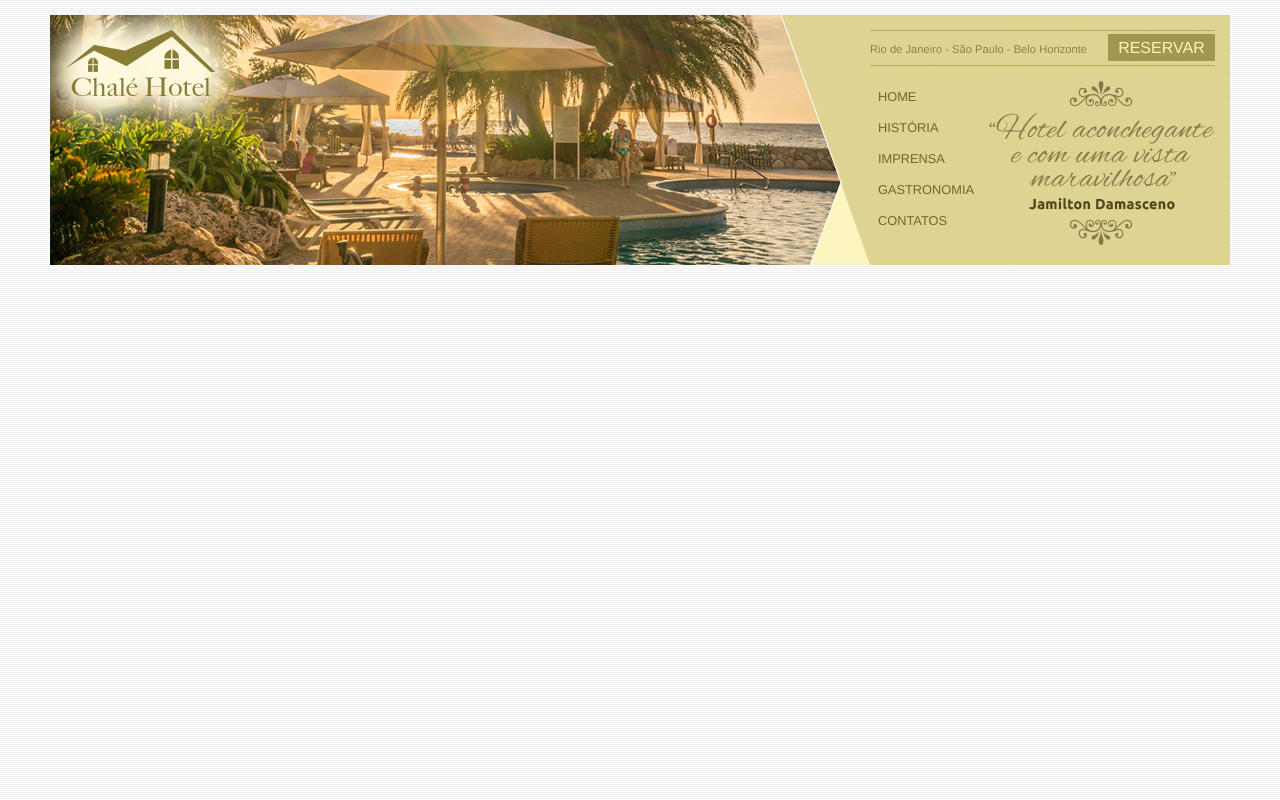
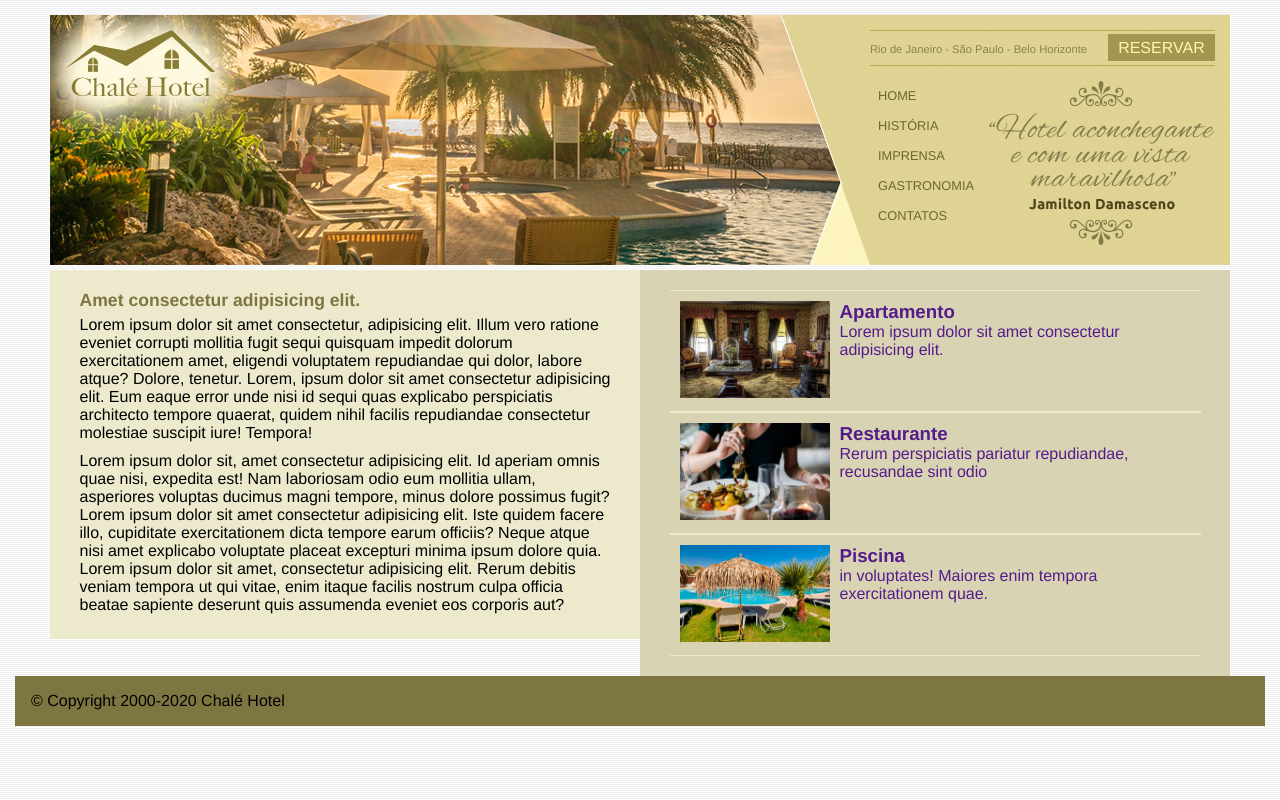
Before and after one commit to GabrielBuerger/Chale-Hotel-project, a plain HTML site: page index.html in a window 1280 px wide. Drawn offline with Linux system fonts and the light colour scheme.

Commit message:
Main content
Status: in progress.

```diff
--- a/index.html
+++ b/index.html
@@ -35,21 +35,29 @@
                 <img src="imagens/depoimento.png" alt="">
             </section>
         </header>
-    </div>
-<!--
         <main>
-        <section></section>
+            <section class="conteudo">
+                <h2>Amet consectetur adipisicing elit.</h2>
+                <p>
+                    Lorem ipsum dolor sit amet consectetur, adipisicing elit. Illum vero ratione eveniet corrupti mollitia fugit sequi quisquam impedit dolorum exercitationem amet, eligendi voluptatem repudiandae qui dolor, labore atque? Dolore, tenetur.
+                    Lorem, ipsum dolor sit amet consectetur adipisicing elit. Eum eaque error unde nisi id sequi quas explicabo perspiciatis architecto tempore quaerat, quidem nihil facilis repudiandae consectetur molestiae suscipit iure! Tempora!
+                </p>
+                <p>
+                    Lorem ipsum dolor sit, amet consectetur adipisicing elit. Id aperiam omnis quae nisi, expedita est! Nam laboriosam odio eum mollitia ullam, asperiores voluptas ducimus magni tempore, minus dolore possimus fugit?
+                    Lorem ipsum dolor sit amet consectetur adipisicing elit. Iste quidem facere illo, cupiditate exercitationem dicta tempore earum officiis? Neque atque nisi amet explicabo voluptate placeat excepturi minima ipsum dolore quia.
+                    Lorem ipsum dolor sit amet, consectetur adipisicing elit. Rerum debitis veniam tempora ut qui vitae, enim itaque facilis nostrum culpa officia beatae sapiente deserunt quis assumenda eveniet eos corporis aut?
+                </p>
+            </section>
         </main>
         <aside>
-        <section>
+            <section class="conteudo">
                 <ul id="beneficios">
                     <li>
                         <a href="">
                             <img src="imagens/apartamento.jpg" alt="Apartamento">
                             <h3>Apartamento</h3>
-                        <p>Lorem ipsum dolor sit amet consectetur adipisicing elit.
-                            Rerum perspiciatis pariatur repudiandae, recusandae sint odio
-                            in voluptates! Maiores enim tempora exercitationem quae.
+                            <p>
+                                Lorem ipsum dolor sit amet consectetur adipisicing elit.
                             </p>
                         </a>
                     </li>
@@ -57,9 +65,8 @@
                         <a href="">
                             <img src="imagens/restaurante.jpg" alt="Restaurante">
                             <h3>Restaurante</h3>
-                        <p>Lorem ipsum dolor sit amet consectetur adipisicing elit.
+                            <p>
                                 Rerum perspiciatis pariatur repudiandae, recusandae sint odio
-                            in voluptates! Maiores enim tempora exercitationem quae.
                             </p>
                         </a>
                     </li>
@@ -67,8 +74,7 @@
                         <a href="">
                             <img src="imagens/piscina.jpg" alt="Piscina">
                             <h3>Piscina</h3>
-                        <p>Lorem ipsum dolor sit amet consectetur adipisicing elit.
-                            Rerum perspiciatis pariatur repudiandae, recusandae sint odio
+                            <p>
                                 in voluptates! Maiores enim tempora exercitationem quae.
                             </p>
                         </a>
@@ -76,11 +82,11 @@
                 </ul>
             </section>
         </aside>
+    </div>
     <footer>
         <span>
             &copy; Copyright 2000-2020 Chalé Hotel
         </span>
     </footer>
--->
 </body>
 </html>
--- a/style.css
+++ b/style.css
@@ -18,6 +18,7 @@ body div {
     margin: 0 auto;
     min-width: 740px;
     max-width: 1180px;
+    background: #d8d4b3;
 }
 
 header {
@@ -92,11 +93,14 @@ header {
     }
         #menu-principal ul {
             list-style: none;
+            width: 60px;
         }
             #menu-principal ul li{
                 text-transform: uppercase;
                 font-size: 0.8em;
                 padding: 8px;
+                display: inline;
+                line-height: 30px;
             }
             #menu-principal ul li:hover{
                 background-color: #fdf6be;
@@ -106,5 +110,58 @@ header {
             }
 
 main {
+    margin-top: 5px;
+    width: 50%;
+    float: left;
+    background-color: #ede9cc;
+    padding: 15px 0;
+}
 
+aside{
+    margin-top: 5px;
+    width: 50%;
+    float: right;
+    background-color: #d8d4b3;
+    padding: 20px 0;
 }
+
+.conteudo{
+    margin: 0 auto;
+    width: 90%;
+}
+
+.conteudo h2{
+    margin: 5px 0;
+    color: #7d7640;
+    font-size: 1.1em;
+}
+
+p {
+    font-size: 1em;
+    margin-bottom: 10px;
+}
+
+footer{
+    clear: both;
+    padding: 16px;
+    background-color: #7d7640;
+}
+
+
+aside ul li{
+    padding: 10px;
+    display: block;
+    border-top: solid #ede9cc 1px;
+    border-bottom: solid #ede9cc 1px;
+    height: 100px;
+}
+
+aside ul li:hover{
+    background-color:#ede9cc;
+}
+
+aside img {
+    margin-right: 10px;
+    width: 150px;
+    float: left;
+}
```
Lines whose indentation alone changed are shown as unchanged.
